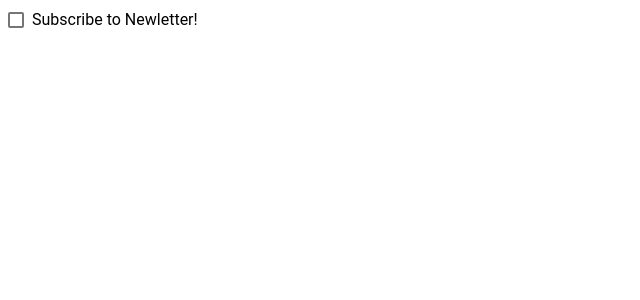
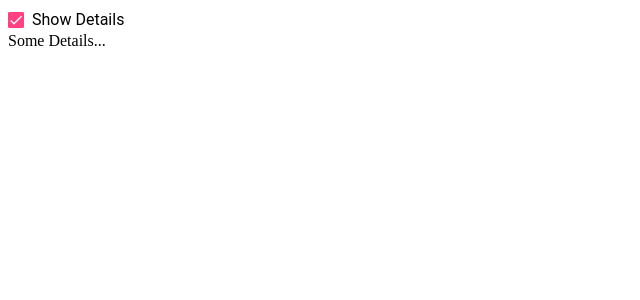
Before and after one commit to acidduckling/angular-materialdemo, an Angular app: page / in a window 1280 px wide. Shown: the top 300 px of the page, without its empty margins (0-640 px from the left). Built offline with nearby package versions, Linux system fonts and the light colour scheme.

Commit message:
211 - Checkboxes

```diff
--- a/src/app/app.component.html
+++ b/src/app/app.component.html
@@ -1 +1,8 @@
-<mat-checkbox>Subscribe to Newletter!</mat-checkbox>
+<mat-checkbox
+  #showDetails
+  [value]=""
+  [checked]="isChecked"
+  (change)="onChange($event)"
+>Show Details</mat-checkbox>
+
+<div *ngIf="showDetails.checked">Some Details...</div>
--- a/src/app/app.component.ts
+++ b/src/app/app.component.ts
@@ -7,4 +7,9 @@
 })
 export class AppComponent {
   title = 'app';
+  isChecked = true;
+
+  onChange($event) {
+    console.log($event);
+  }
 }
```
